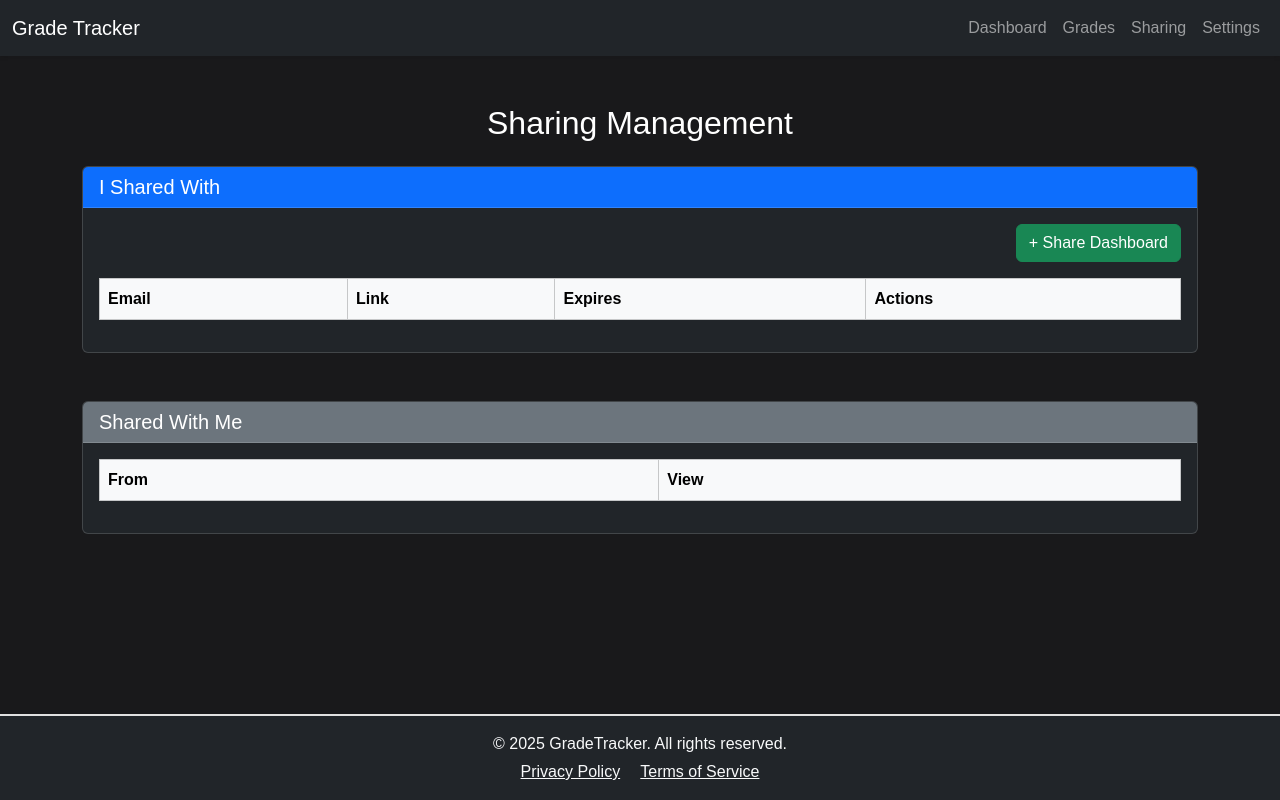
After one commit to alyshaprompruek/CITS3403_project, a Flask app: page /sharing in a window 1280 px wide. The commit adds this page. Run offline with Flask 3, Linux system fonts and the light colour scheme; a user stored in the database is signed in; lists and menus that the app fills with data are empty.

Commit message:
feat: implement /sharing page layout and routing
- Created sharing.html template for centralized share management
- Added navbar link to /sharing page
- Added backend route for /sharing with login check and user context

```diff
--- a/app/routes.py
+++ b/app/routes.py
@@ -126,6 +126,7 @@ def track_grades():
             session.pop("user_id", None)
     return redirect(url_for('homepage'))
 
+
 @application.route('/settings')
 def settings():
     if "user_id" in session:
@@ -141,6 +142,17 @@ def settings():
             # User ID in session but not found in database - clear session and redirect
             session.pop("user_id", None)
     return redirect(url_for('homepage'))
+
+# Sharing page route
+@application.route('/sharing')
+def sharing_page():
+    if "user_id" not in session:
+        return redirect(url_for('login'))
+
+    user_id = session["user_id"]
+    user = User.query.get(user_id)
+
+    return render_template("sharing.html", user_id=user_id, user=user)
 
 @application.route('/api/add_unit', methods=["POST"])
 def add_unit():
--- /dev/null
+++ b/app/static/sharing.js
@@ -0,0 +1,31 @@
+// 打开分享弹窗
+function openNewShareModal() {
+    document.getElementById('newShareModal').classList.remove('hidden');
+}
+
+// 关闭分享弹窗
+function closeNewShareModal() {
+    document.getElementById('newShareModal').classList.add('hidden');
+}
+
+// 提交分享信息
+async function confirmNewShare() {
+    const email = document.getElementById('shareEmailInput').value;
+    const expiry = document.getElementById('expiryDateInput').value;
+
+    const response = await fetch('/api/create-share', {
+        method: 'POST',
+        headers: { 'Content-Type': 'application/json' },
+        body: JSON.stringify({ email: email, expiry: expiry })
+    });
+
+    const result = await response.json();
+    if (result.success) {
+        alert('分享成功！');
+        window.location.reload();
+    } else {
+        alert('分享失败：' + result.message);
+    }
+
+    closeNewShareModal();
+}
--- a/app/templates/base.html
+++ b/app/templates/base.html
@@ -50,6 +50,9 @@
                             <a class="nav-link" href="{{ url_for('track_grades') }}">Grades</a>
                         </li>
                         <li class="nav-item">
+                            <a class="nav-link" href="/sharing">Sharing</a>
+                        </li>
+                        <li class="nav-item">
                             <a class="nav-link" href="/settings">Settings</a>
                         </li>
                     {% endif %}
--- /dev/null
+++ b/app/templates/sharing.html
@@ -0,0 +1,99 @@
+{% extends "base.html" %}
+
+{% block head %}
+  <title>Sharing | Grade Tracker</title>
+  <script src="{{ url_for('static', filename='sharing.js') }}"></script>
+{% endblock %}
+
+{% block body %}
+<div class="container py-5">
+  <h2 class="text-center mb-4">Sharing Management</h2>
+
+  <!-- Outgoing Shares -->
+  <div class="card mb-5">
+    <div class="card-header bg-primary text-white">
+      <h5 class="mb-0">I Shared With</h5>
+    </div>
+    <div class="card-body">
+      <div class="mb-3 text-end">
+        <button class="btn btn-success" onclick="openNewShareModal()">+ Share Dashboard</button>
+      </div>
+      <table class="table table-bordered table-hover">
+        <thead class="table-light">
+          <tr>
+            <th>Email</th>
+            <th>Link</th>
+            <th>Expires</th>
+            <th>Actions</th>
+          </tr>
+        </thead>
+        <tbody id="outgoingSharesTable">
+          <!-- Dynamically populated -->
+        </tbody>
+      </table>
+    </div>
+  </div>
+
+  <!-- Incoming Shares -->
+  <div class="card">
+    <div class="card-header bg-secondary text-white">
+      <h5 class="mb-0">Shared With Me</h5>
+    </div>
+    <div class="card-body">
+      <table class="table table-bordered">
+        <thead class="table-light">
+          <tr>
+            <th>From</th>
+            <th>View</th>
+          </tr>
+        </thead>
+        <tbody id="incomingSharesTable">
+          <!-- Dynamically populated -->
+        </tbody>
+      </table>
+    </div>
+  </div>
+</div>
+
+<!-- Modal for New Share -->
+<div class="modal hidden" id="newShareModal">
+  <div class="modal-content bg-dark text-white">
+    <h4 class="mb-3">Share Dashboard</h4>
+    <div class="form-group mb-3">
+      <label for="shareEmailInput" class="form-label">Recipient Email:</label>
+      <input type="email" id="shareEmailInput" class="form-control bg-dark text-white border-secondary" placeholder="e.g., test@gmail.com">
+    </div>
+    <div class="form-group mb-4">
+      <label for="expiryDateInput" class="form-label">Expiry Date:</label>
+      <input type="date" id="expiryDateInput" class="form-control bg-dark text-white border-secondary">
+    </div>
+    <div class="d-flex justify-content-between">
+      <button class="btn btn-success" onclick="confirmNewShare()">Confirm</button>
+      <button class="btn btn-secondary" onclick="closeNewShareModal()">Cancel</button>
+    </div>
+  </div>
+</div>
+
+<style>
+.modal {
+  position: fixed;
+  top: 0; left: 0;
+  width: 100%; height: 100%;
+  background: rgba(0,0,0,0.7);
+  display: flex; align-items: center; justify-content: center;
+  z-index: 1050;
+}
+.modal.hidden {
+  display: none;
+}
+.modal-content {
+  background: #212529;
+  padding: 25px;
+  border-radius: 10px;
+  text-align: center;
+  max-width: 500px;
+  width: 90%;
+  box-shadow: 0 0 20px rgba(0,0,0,0.5);
+}
+</style>
+{% endblock %}
```
